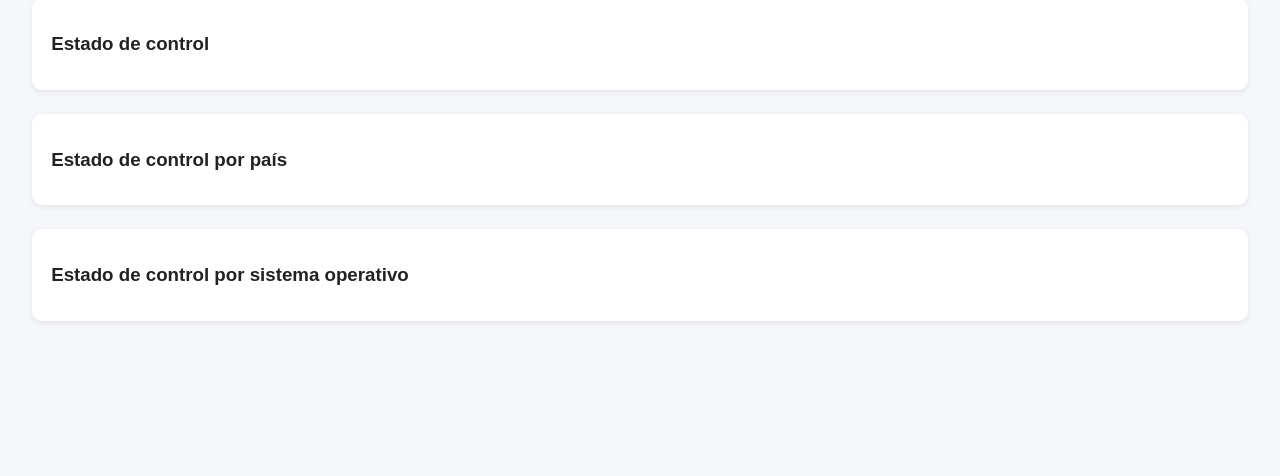
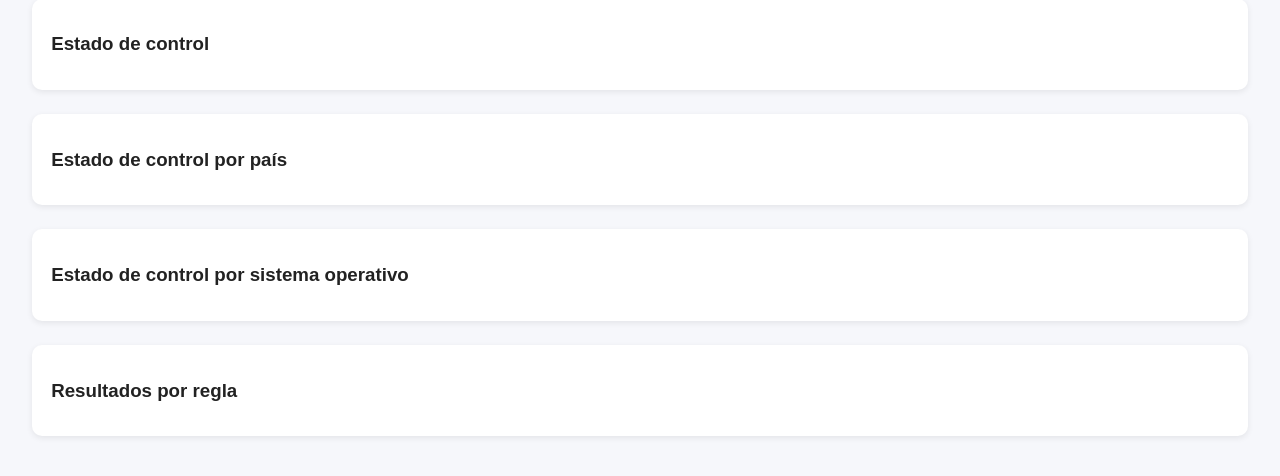
Before and after one commit to Pathdzc/FEMSA-Cifrado-, a Flask app: template templates/graficas.html in a window 1280 px wide. Shown: the part 222-698 px from the top of the page. Run offline with Flask 3, Linux system fonts and the light colour scheme; the template is opened without the code that fills it: most values are stand-ins (such as "Sample title", 1, 10 or a date in 2020); some libraries are stand-ins or nearby versions.

Commit message:
Agrega gráfica de resultados por regla

```diff
--- a/app.py
+++ b/app.py
@@ -200,6 +200,8 @@ def graficas():
     estados = df["estado_control"].value_counts()
     tabla_pais = pd.crosstab(df["País"], df["estado_control"])
     tabla_so = pd.crosstab(df["Sistema Operativo"], df["estado_control"])
+    resumen = cargar_resumen()
+    reglas = resumen.get("reglas", []) if resumen else []
 
     datos = {
         "estados": {
@@ -220,6 +222,13 @@ def graficas():
                 for estado in tabla_so.columns
             },
         },
+                "reglas": {
+            "nombres": [f'{r["regla"]} · {r["nombre_regla"]}' for r in reglas],
+            "Sí": [int(r.get("Sí", 0) or 0) for r in reglas],
+            "No": [int(r.get("No", 0) or 0) for r in reglas],
+            "Sin información": [int(r.get("Sin información", 0) or 0) for r in reglas],
+            "No aplica": [int(r.get("No aplica", 0) or 0) for r in reglas],
+        },
     }
     return render_template("graficas.html", datos=datos)
 
--- a/templates/graficas.html
+++ b/templates/graficas.html
@@ -20,6 +20,11 @@
 <div class="card">
   <h3>Estado de control por sistema operativo</h3>
   <div id="g-so"></div>
+</div>
+
+<div class="card">
+  <h3>Resultados por regla</h3>
+  <div id="g-reglas"></div>
 </div>
 
 <script src="{{ url_for('static', filename='plotly.min.js') }}"></script>
@@ -71,6 +76,29 @@
     margin: { t: 20 },
     yaxis: { title: "Equipos" }
   }, { responsive: true });
+    const coloresReglas = {
+    "Sí": "#27ae60",
+    "No": "#c0392b",
+    "Sin información": "#7f8c8d",
+    "No aplica": "#d5d8dc"
+  };
+
+  const trazasReglas = Object.keys(coloresReglas).map(r => ({
+    type: "bar",
+    orientation: "h",
+    name: r,
+    y: datos.reglas.nombres,
+    x: datos.reglas[r],
+    marker: { color: coloresReglas[r] }
+  }));
+
+  Plotly.newPlot("g-reglas", trazasReglas, {
+    barmode: "stack",
+    height: 550,
+    margin: { t: 20},
+    xaxis: { title: "Equipos" },
+    yaxis: { autorange: "reversed", automargin: true }
+  }, { responsive: true });
 </script>
 {% endif %}
 {% endblock %}
```
